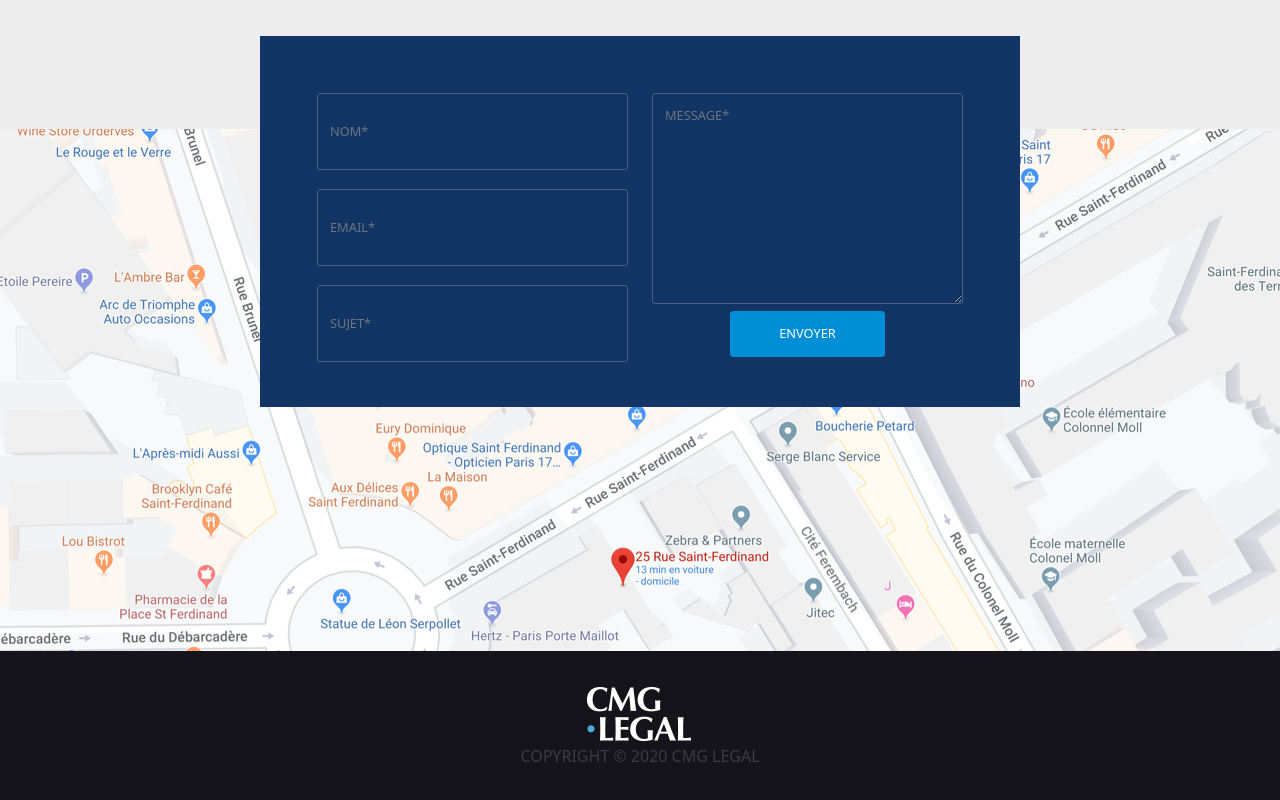
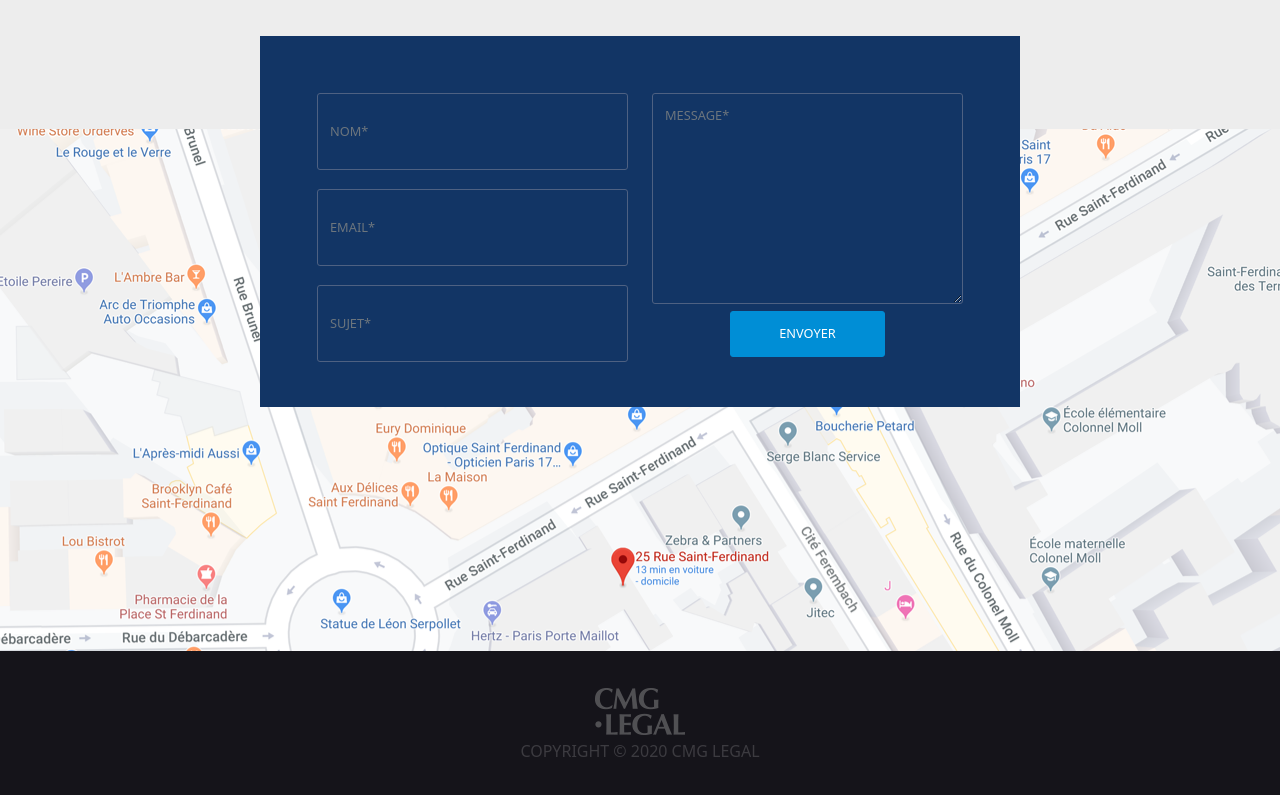
Before and after one commit to MrGyo/DEV_CMG_One_Page, a plain HTML site: page index.html in a window 1280 px wide. Shown: the part 4346-5146 px from the top of the page. Drawn offline with nearby package versions, Linux system fonts and the light colour scheme.

Commit message:
Update index.html

```diff
--- a/index.html
+++ b/index.html
@@ -330,7 +330,7 @@
             <div class="container">
                 <div class="row">
                     <div class="col-lg-12">
-                        <img src="images/cmg_logo_1.png" alt="Logo CMG" title="Logo CMG"/>
+                        <img src="images/cmg_logo_2.png" alt="Logo 2 CMG" title="Logo 2 CMG"/>
                         <p id="copyright">COPYRIGHT © 2020 CMG LEGAL</p>
                     </div>
                 </div>
```
